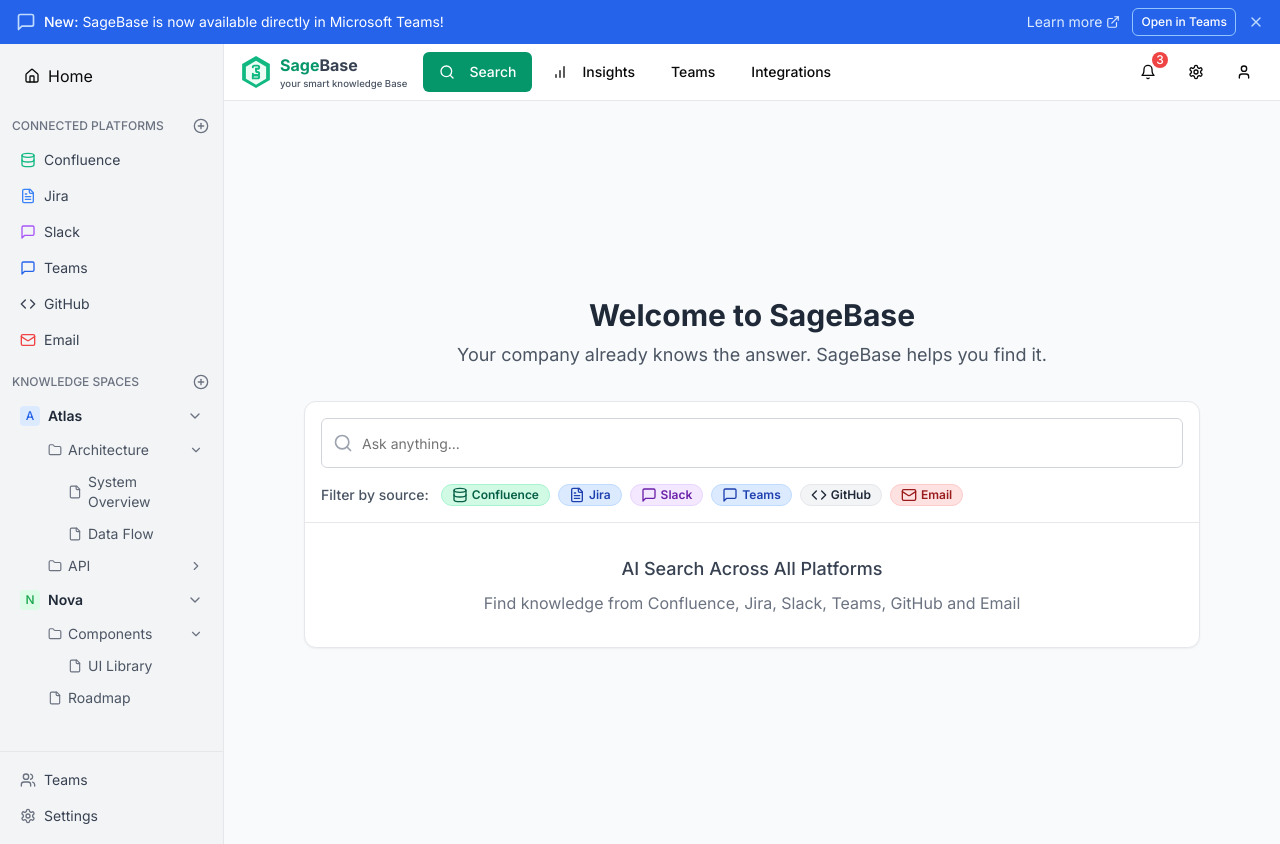
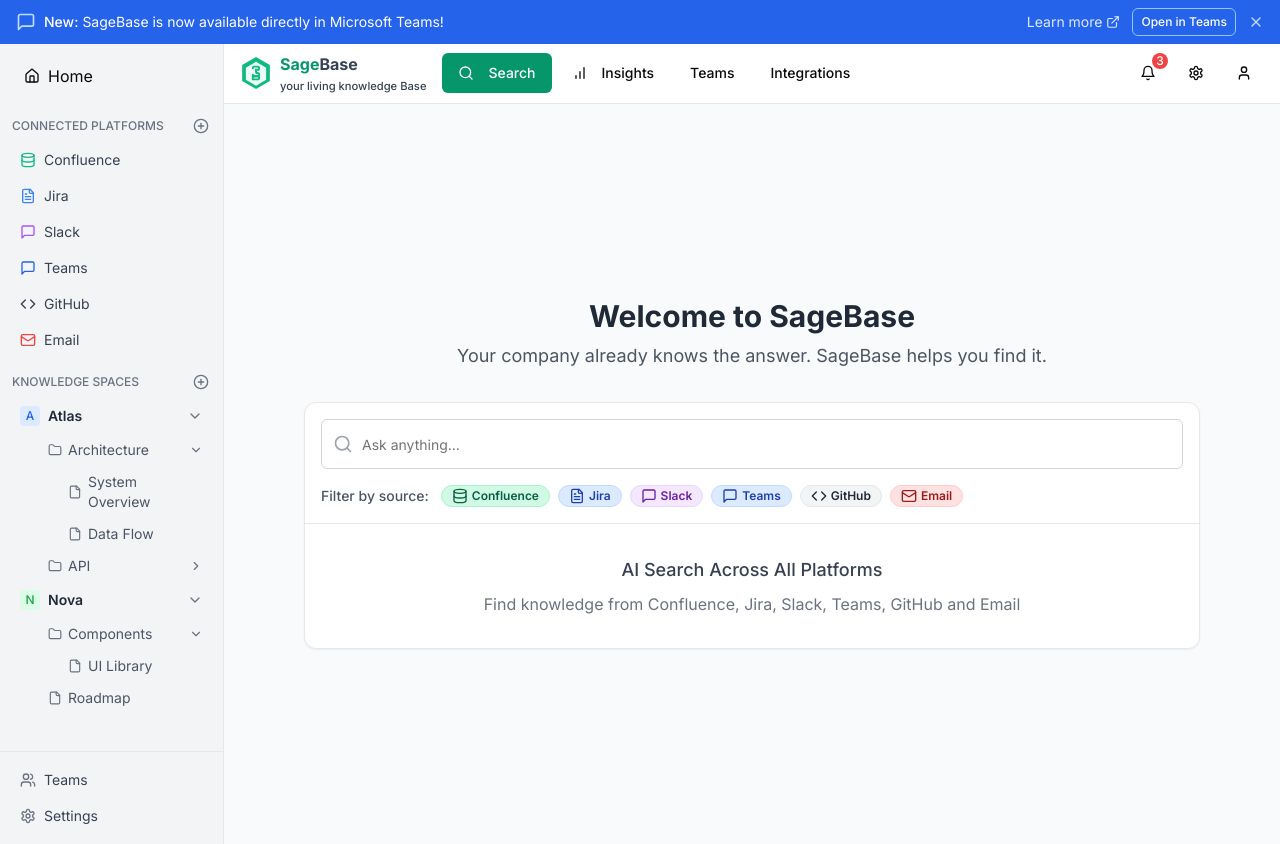
Before and after one commit to wiswis15/sage_base, a Next.js app: page / in a window 1280 px wide. Built offline with nearby package versions, Linux system fonts and the light colour scheme.

Commit message:
feat: update tagline to "your living knowledge Base"
Change tagline for dynamic emphasis and readability.

Co-authored-by: wissem Golli <32339790+wiswis15@users.noreply.github.com>

```diff
--- a/components/sagebase-logo.tsx
+++ b/components/sagebase-logo.tsx
@@ -63,8 +63,8 @@ export default function SageBaseLogo({
             </span>
           </div>
           {showTagline && (
-            <span className="font-medium text-gray-600" style={{ fontSize: size * 0.3 }}>
-              your smart knowledge Base
+            <span className="font-medium text-gray-700" style={{ fontSize: size * 0.35, marginTop: "2px" }}>
+              your living knowledge Base
             </span>
           )}
         </div>
```
Also changed, not shown: public/images/platform-connection.png (deleted), public/images/platform-list.png (deleted).
